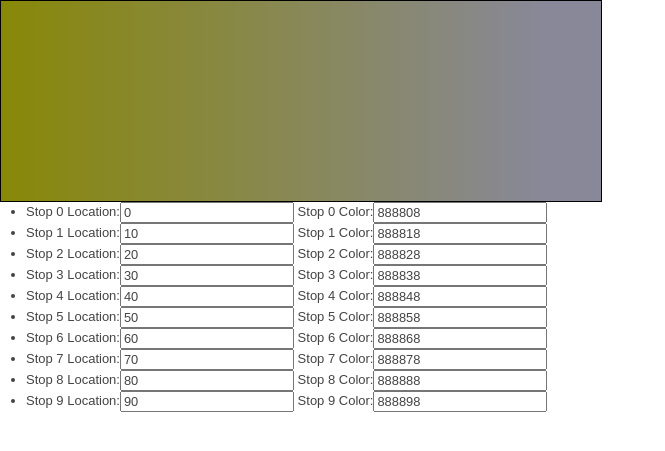
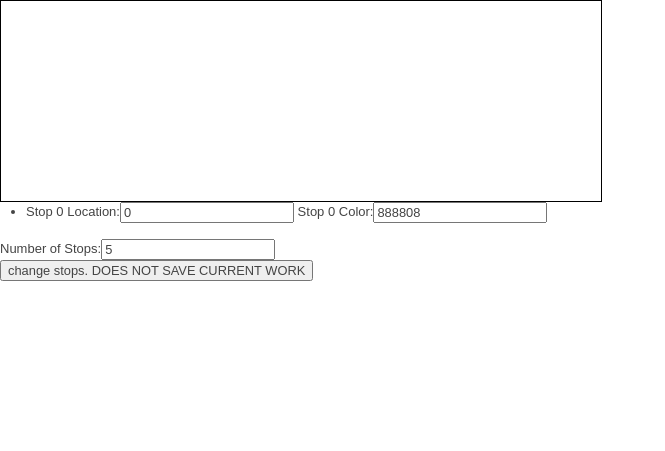
Before and after one commit to cmcculloh/css-3-gradient-generator, a PHP site: page /?numstops=1 in a window 1280 px wide. Shown: the top 451 px of the page, without its empty margins (0-665 px from the left). Run offline with PHP 8.4, Linux system fonts and the light colour scheme; some libraries are stand-ins or nearby versions.

Commit message:
(master) added ability to change num stops

```diff
--- a/index.php
+++ b/index.php
@@ -51,14 +51,25 @@
       <div id="gradient"></div>
       <div id="controls">
         <ul><?php
-          for($i=0;$i<10;$i++){
+          $numstops = $_GET["numstops"];
+          if(!isset($numstops)){
+            $numstops=5;
+          }
+          for($i=0;$i<$_GET["numstops"];$i++){
             echo '<li>';
             echo '<label for="stop'.$i.'location">Stop '.$i.' Location:</label><input type="number" min="0" step="0.1" value="'.($i*10).'" id="stop' . $i . 'location" name="stop'. $i . 'location">';
             echo ' <label for="stop'.$i.'color">Stop '.$i.' Color:</label><input type="text" value="8888'.$i.'8" id="stop' . $i . 'color" name="stop'. $i . 'color">';
             echo '</li>';
           }
         ?></ul>
+        <br>
+      <form>
+        <label for="numstops">Number of Stops:</label><input type="number" min="0" step="1" value="5" name="numstops" id="numstops"><br>
+
+        <input type="submit" value="change stops. DOES NOT SAVE CURRENT WORK">
+      </form>
       </div>
+
     </div>
     <footer>
 
```
